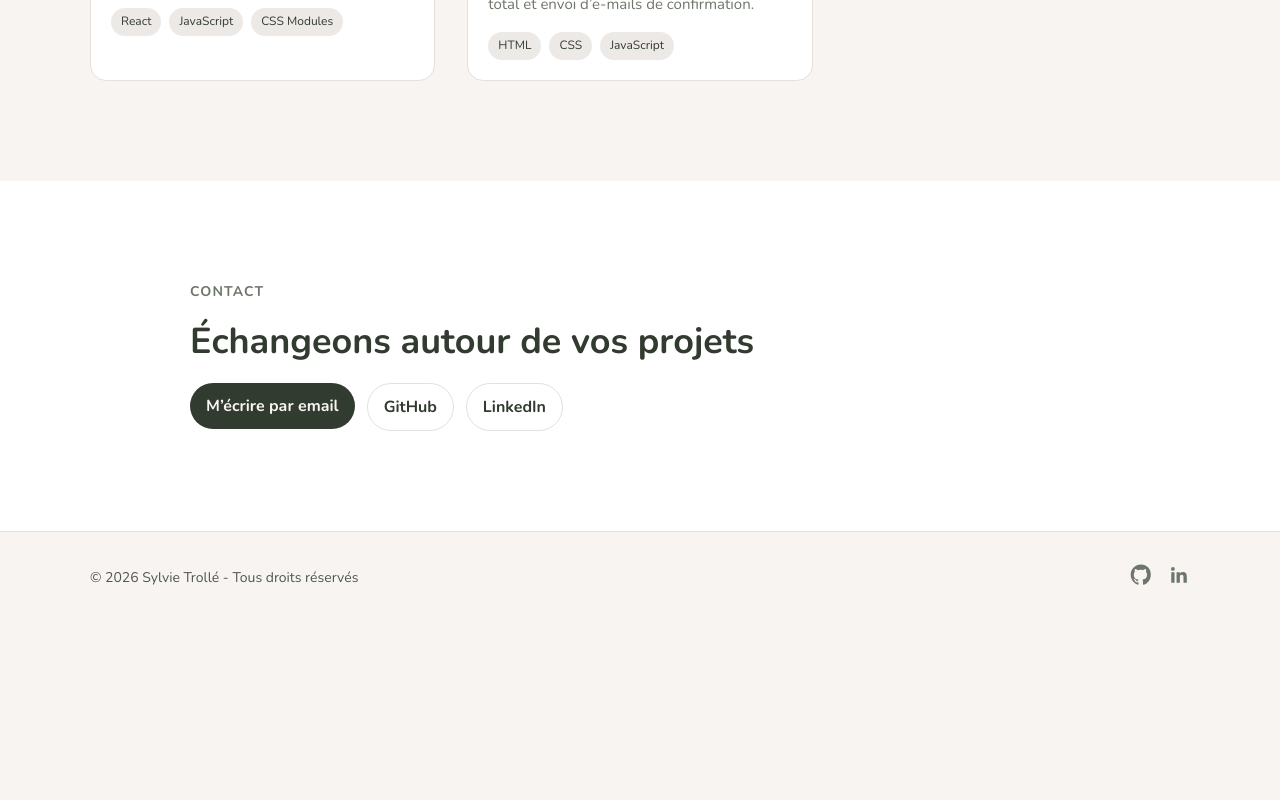
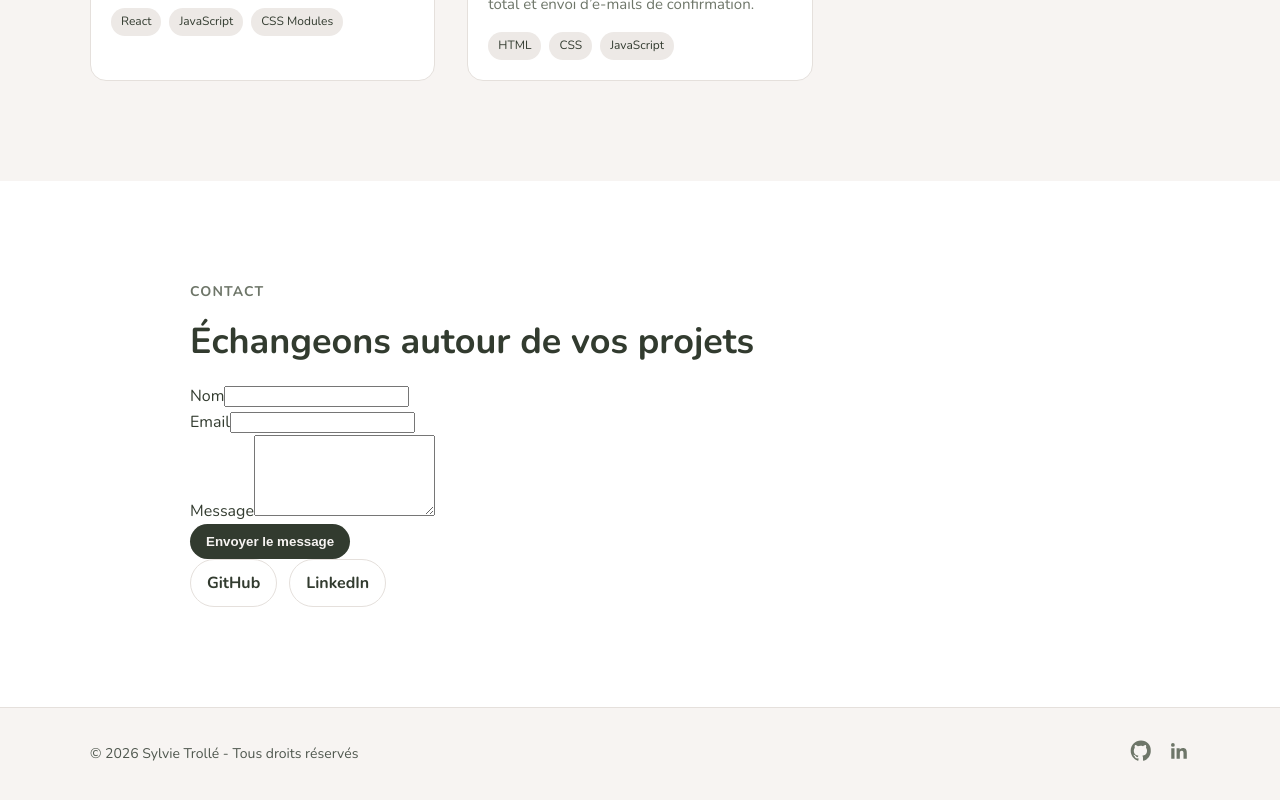
Before and after one commit to sylvie-trl/portfolio, a React (Vite) app: page / in a window 1280 px wide. Shown: the part 2601-3401 px from the top of the page. Before the commit the page ends 3227 px from the top, so only its background shows below. Built offline with nearby package versions, Linux system fonts and the light colour scheme.

Commit message:
Ajout du formulaire de contact avec gestion des données et styles pour le bouton d'envoi

```diff
--- a/src/pages/Contact.jsx
+++ b/src/pages/Contact.jsx
@@ -1,6 +1,25 @@
+import { useState } from "react";
 import styles from "./Contact.module.css";
 
 function Contact() {
+  const [formData, setFormData] = useState({
+    name: "",
+    email: "",
+    message: "",
+  });
+
+  const handleChange = (e) => {
+    const { name, value } = e.target;
+    setFormData({ ...formData, [name]: value });
+  };
+
+  const handleSubmit = (e) => {
+    e.preventDefault();
+    console.log("Formulaire envoyé :", formData);
+    alert("Merci pour votre message !");
+    setFormData({ name: "", email: "", message: "" });
+  };
+
   return (
     <section id="contact" className={styles.contact}>
       <div className={styles.container}>
@@ -10,15 +29,49 @@ function Contact() {
 
         <h2 className={styles.title}>Échangeons autour de vos projets</h2>
 
+        <form className={styles.form} onSubmit={handleSubmit}>
+          <div className={styles.inputGroup}>
+            <label htmlFor="name">Nom</label>
+            <input
+              type="text"
+              id="name"
+              name="name"
+              value={formData.name}
+              onChange={handleChange}
+              required
+            />
+          </div>
+
+          <div className={styles.inputGroup}>
+            <label htmlFor="email">Email</label>
+            <input
+              type="email"
+              id="email"
+              name="email"
+              value={formData.email}
+              onChange={handleChange}
+              required
+            />
+          </div>
+
+          <div className={styles.inputGroup}>
+            <label htmlFor="message">Message</label>
+            <textarea
+              id="message"
+              name="message"
+              rows="5"
+              value={formData.message}
+              onChange={handleChange}
+              required
+            ></textarea>
+          </div>
+
+          <button type="submit" className={styles.submitButton}>
+            Envoyer le message
+          </button>
+        </form>
+
         <ul className={styles.links}>
-          <li>
-            <a
-              href="mailto:sylvie.trl22@gmail.com"
-              className={styles.primaryLink}
-            >
-              M’écrire par email
-            </a>
-          </li>
           <li>
             <a
               href="https://github.com/sylvie-trl/"
--- a/src/pages/Contact.module.css
+++ b/src/pages/Contact.module.css
@@ -62,6 +62,26 @@
   background: #ede9e6;
 }
 
+.submitButton {
+  display: inline-flex;
+  align-items: center;
+  justify-content: center;
+  padding: 10px 16px;
+  border-radius: 999px;
+  text-decoration: none;
+  font-weight: 700;
+  transition: 0.2s ease;
+  background: #323b2f;
+  color: #f7f4f2;
+  border: none;
+  cursor: pointer;
+  width: fit-content;
+}
+
+.submitButton:hover {
+  opacity: 0.92;
+}
+
 @media (max-width: 767px) {
   .contact {
     padding: 60px 24px;
```
